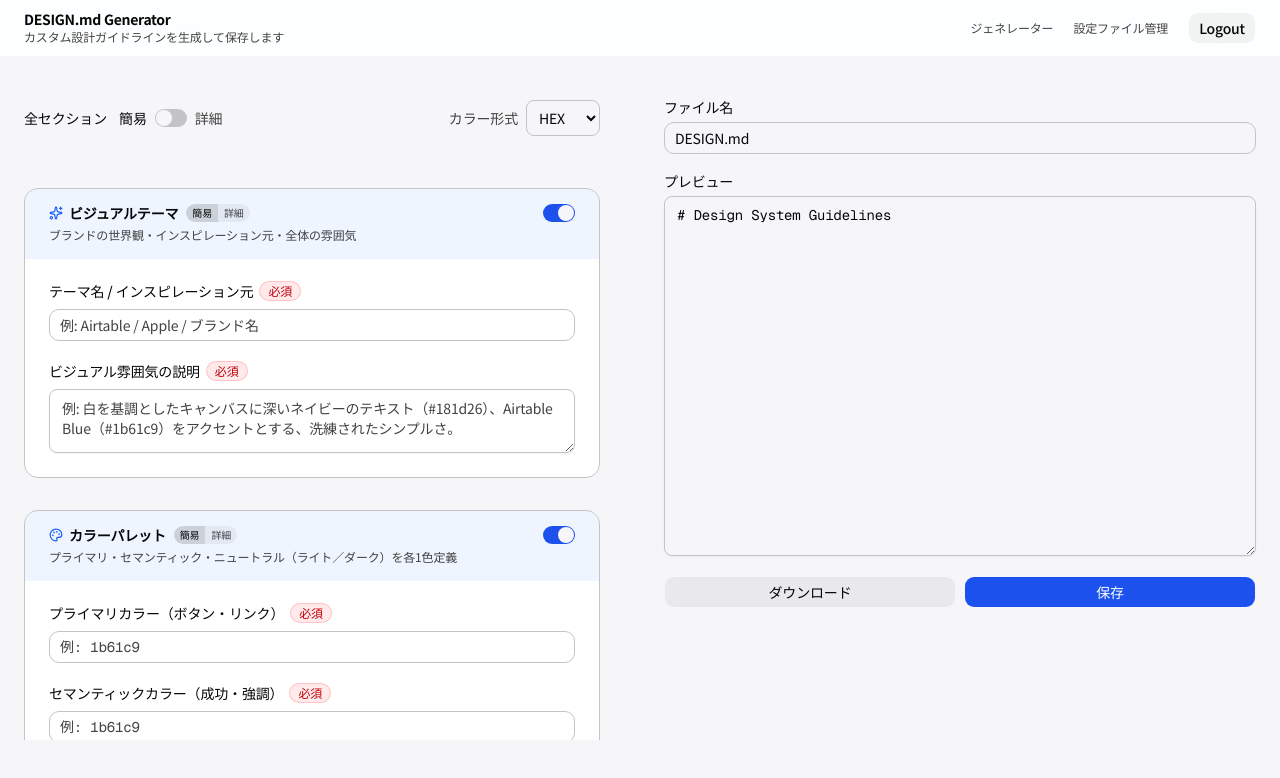
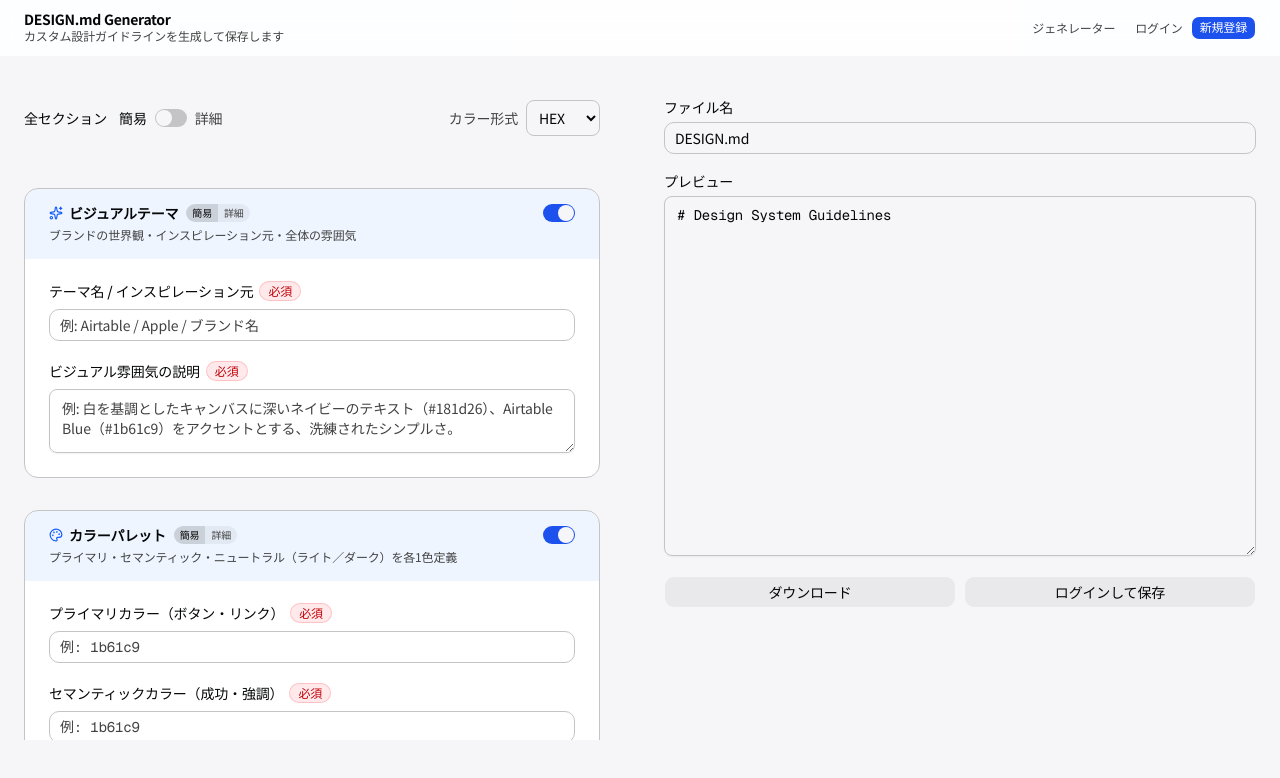
Before and after one commit to shu-ship555/claudemd-hub, a Next.js app: page /dashboard in a window 1280 px wide. Shown: the top 778 px of the page. Built offline with nearby package versions, Linux system fonts and the light colour scheme.

Commit message:
feat: 途中

```diff
--- a/app/dashboard/generator/page.tsx
+++ b/app/dashboard/generator/page.tsx
@@ -13,6 +13,9 @@ import { generateDesignMarkdown } from '@/lib/generate-design'
 import { createConfigFile } from '../actions'
 import { buildInitialConfig } from '@/lib/hooks/use-design-config'
 import { downloadTextFile } from '@/lib/download'
+import { useAuth } from '@/lib/hooks/use-auth'
+import { buttonVariants } from '@/components/ui/button'
+import { cn } from '@/lib/utils'
 
 function shouldShowField(field: DesignField, config: DesignConfig, sectionId: string): boolean {
   if (!field.dependsOn) return true
@@ -111,6 +114,7 @@ export default function GeneratorPage() {
   const [preview, setPreview] = useState(generateDesignMarkdown(config))
   const [isSaving, setIsSaving] = useState(false)
   const [fileName, setFileName] = useState('DESIGN.md')
+  const { isLoggedIn, isLoading: isAuthLoading } = useAuth()
 
   const handleToggleSection = (sectionId: string) => {
     const draft = {
@@ -364,6 +368,8 @@ export default function GeneratorPage() {
                   >
                     ダウンロード
                   </Button>
+                  {!isAuthLoading && (
+                    isLoggedIn ? (
                       <Button
                         onClick={handleSave}
                         disabled={isSaving}
@@ -371,6 +377,15 @@ export default function GeneratorPage() {
                       >
                         {isSaving ? '保存中...' : '保存'}
                       </Button>
+                    ) : (
+                      <a
+                        href="/auth/login"
+                        className={cn(buttonVariants({ variant: 'outline' }), 'flex-1 justify-center')}
+                      >
+                        ログインして保存
+                      </a>
+                    )
+                  )}
                 </div>
               </CardContent>
             </Card>
--- a/app/dashboard/page.tsx
+++ b/app/dashboard/page.tsx
@@ -16,6 +16,9 @@ import { useScrollSync } from '@/lib/hooks/use-scroll-sync'
 import { downloadTextFile } from '@/lib/download'
 import { FieldRenderer } from '@/components/design-form/field-renderer'
 import { COLOR_FORMATS, getColorFormat, getRawColor, assembleColor } from '@/lib/color-utils'
+import { useAuth } from '@/lib/hooks/use-auth'
+import { buttonVariants } from '@/components/ui/button'
+import { cn } from '@/lib/utils'
 
 const HIDDEN_SECTIONS = new Set(['components', 'depth', 'agentGuide'])
 
@@ -34,6 +37,7 @@ const SECTION_ICONS: Record<string, LucideIcon> = {
 
 export default function DashboardPage() {
   const { config, preview, toggleSection, updateField, batchUpdate } = useDesignConfig()
+  const { isLoggedIn, isLoading: isAuthLoading } = useAuth()
   const [detailedSections, setDetailedSections] = useState<Set<string>>(new Set())
   const [colorFormat, setColorFormat] = useState('HEX')
   const [customModes, setCustomModes] = useState<Set<string>>(new Set())
@@ -311,6 +315,8 @@ export default function DashboardPage() {
                 >
                   ダウンロード
                 </Button>
+                {!isAuthLoading && (
+                  isLoggedIn ? (
                     <Button
                       onClick={handleSave}
                       disabled={isSaving}
@@ -318,6 +324,15 @@ export default function DashboardPage() {
                     >
                       {isSaving ? '保存中...' : '保存'}
                     </Button>
+                  ) : (
+                    <a
+                      href="/auth/login"
+                      className={cn(buttonVariants({ variant: 'outline' }), 'flex-1 justify-center')}
+                    >
+                      ログインして保存
+                    </a>
+                  )
+                )}
               </div>
             </div>
           </div>
--- a/components/dashboard-header.tsx
+++ b/components/dashboard-header.tsx
@@ -1,35 +1,21 @@
 'use client'
 
-import { useEffect, useState } from 'react'
 import DashboardClient from '@/app/dashboard/dashboard-client'
-import { fetchSupabaseUser } from '@/lib/supabase-auth'
+import { useAuth } from '@/lib/hooks/use-auth'
+import { buttonVariants } from '@/components/ui/button'
+import { cn } from '@/lib/utils'
 
 interface DashboardHeaderProps {
   title: string
   subtitle?: string
 }
 
-function readAccessTokenFromCookie(): string | undefined {
-  return document.cookie
-    .split('; ')
-    .find((row) => row.startsWith('sb-access-token='))
-    ?.split('=')[1]
-}
-
 export function DashboardHeader({ title, subtitle }: DashboardHeaderProps) {
-  const [userEmail, setUserEmail] = useState('')
-
-  useEffect(() => {
-    const token = readAccessTokenFromCookie()
-    if (!token) return
-    fetchSupabaseUser(token).then((user) => {
-      if (user?.email) setUserEmail(user.email)
-    })
-  }, [])
+  const { isLoggedIn, isLoading, userEmail } = useAuth()
 
   return (
     <header className="sticky top-0 z-50 h-14 bg-card/90 backdrop-blur-xl backdrop-saturate-150">
-      <div className="max-w-7xl mx-auto px-6 h-full flex justify-between items-center">
+      <div className="max-w-7xl mx-auto px-6 h-full pb-px flex justify-between items-center">
         <div>
           <h1 className="text-sm font-semibold leading-tight">{title}</h1>
           {subtitle && (
@@ -43,10 +29,25 @@ export function DashboardHeader({ title, subtitle }: DashboardHeaderProps) {
           <a href="/dashboard" className="text-xs text-muted-foreground hover:text-foreground transition-colors">
             ジェネレーター
           </a>
-          <a href="/dashboard/files" className="text-xs text-muted-foreground hover:text-foreground transition-colors">
-            設定ファイル管理
-          </a>
-          <DashboardClient />
+          {isLoggedIn && (
+            <a href="/dashboard/files" className="text-xs text-muted-foreground hover:text-foreground transition-colors">
+              設定ファイル管理
+            </a>
+          )}
+          {!isLoading && (
+            isLoggedIn ? (
+              <DashboardClient />
+            ) : (
+              <div className="flex items-center gap-2">
+                <a href="/auth/login" className="text-xs text-muted-foreground hover:text-foreground transition-colors">
+                  ログイン
+                </a>
+                <a href="/auth/signup" className={cn(buttonVariants({ size: 'xs' }))}>
+                  新規登録
+                </a>
+              </div>
+            )
+          )}
         </nav>
       </div>
     </header>
--- a/components/ui/button.tsx
+++ b/components/ui/button.tsx
@@ -21,10 +21,10 @@ const buttonVariants = cva(
       },
       size: {
         default:
-          "h-8 gap-1.5 px-2.5 has-data-[icon=inline-end]:pr-2 has-data-[icon=inline-start]:pl-2",
-        xs: "h-6 gap-1 rounded-[min(var(--radius-md),10px)] px-2 text-xs in-data-[slot=button-group]:rounded-lg has-data-[icon=inline-end]:pr-1.5 has-data-[icon=inline-start]:pl-1.5 [&_svg:not([class*='size-'])]:size-3",
-        sm: "h-7 gap-1 rounded-[min(var(--radius-md),12px)] px-2.5 text-[0.8rem] in-data-[slot=button-group]:rounded-lg has-data-[icon=inline-end]:pr-1.5 has-data-[icon=inline-start]:pl-1.5 [&_svg:not([class*='size-'])]:size-3.5",
-        lg: "h-9 gap-1.5 px-2.5 has-data-[icon=inline-end]:pr-2 has-data-[icon=inline-start]:pl-2",
+          "h-8 gap-1.5 px-2.5 pt-[5.75px] pb-[6.25px] has-data-[icon=inline-end]:pr-2 has-data-[icon=inline-start]:pl-2",
+        xs: "h-6 gap-1 rounded-[min(var(--radius-md),10px)] px-2 pt-[3.75px] pb-[4.25px] text-xs in-data-[slot=button-group]:rounded-lg has-data-[icon=inline-end]:pr-1.5 has-data-[icon=inline-start]:pl-1.5 [&_svg:not([class*='size-'])]:size-3",
+        sm: "h-7 gap-1 rounded-[min(var(--radius-md),12px)] px-2.5 pt-[4.75px] pb-[5.25px] text-[0.8rem] in-data-[slot=button-group]:rounded-lg has-data-[icon=inline-end]:pr-1.5 has-data-[icon=inline-start]:pl-1.5 [&_svg:not([class*='size-'])]:size-3.5",
+        lg: "h-9 gap-1.5 px-2.5 pt-[7.75px] pb-[8.25px] has-data-[icon=inline-end]:pr-2 has-data-[icon=inline-start]:pl-2",
         icon: "size-8",
         "icon-xs":
           "size-6 rounded-[min(var(--radius-md),10px)] in-data-[slot=button-group]:rounded-lg [&_svg:not([class*='size-'])]:size-3",
--- /dev/null
+++ b/lib/hooks/use-auth.ts
@@ -0,0 +1,30 @@
+'use client'
+
+import { useEffect, useState } from 'react'
+import { fetchSupabaseUser } from '@/lib/supabase-auth'
+
+function readAccessTokenFromCookie(): string | undefined {
+  if (typeof document === 'undefined') return undefined
+  return document.cookie
+    .split('; ')
+    .find((row) => row.startsWith('sb-access-token='))
+    ?.split('=')[1]
+}
+
+export function useAuth() {
+  const [userEmail, setUserEmail] = useState<string | null | undefined>(undefined)
+
+  useEffect(() => {
+    ;(async () => {
+      const token = readAccessTokenFromCookie()
+      const user = token ? await fetchSupabaseUser(token) : null
+      setUserEmail(user?.email ?? null)
+    })()
+  }, [])
+
+  return {
+    isLoggedIn: userEmail != null,
+    isLoading: userEmail === undefined,
+    userEmail: userEmail ?? null,
+  }
+}
```
Lines whose indentation alone changed are shown as unchanged.
